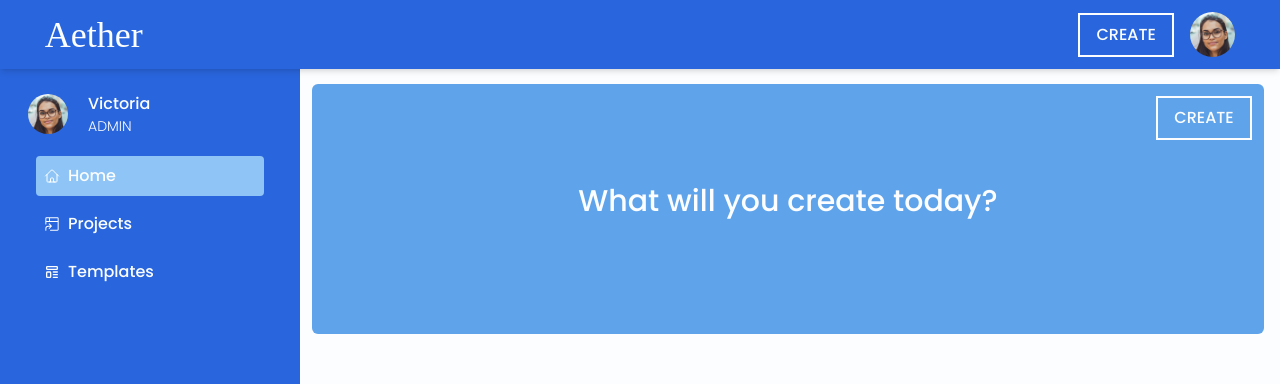
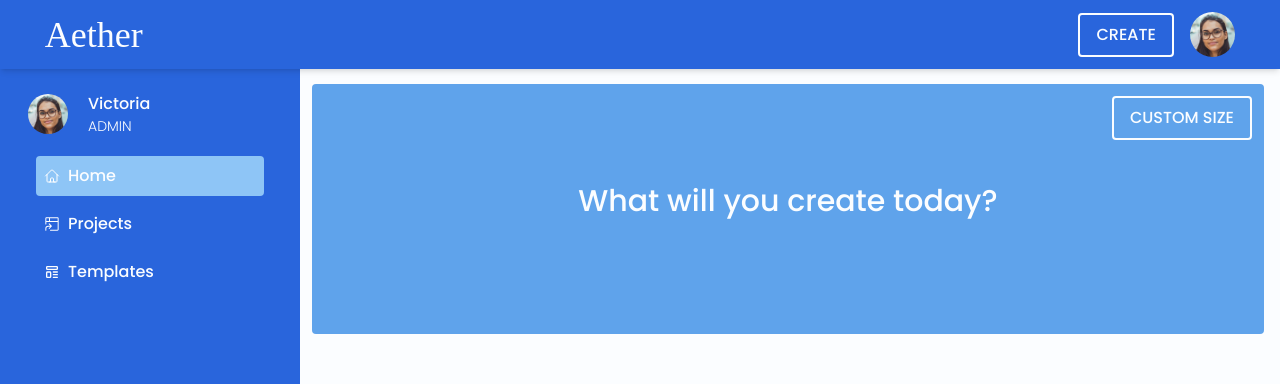
Before and after one commit to Nimira43/Aether, a React (Vite) app in the folder frontend/: page / in a window 1280 px wide. Shown: the top 384 px of the page. Built offline with nearby package versions, Linux system fonts and the light colour scheme; a web font is replaced by a local one.

Commit message:
Rounded button corners

```diff
--- a/frontend/src/components/Home.jsx
+++ b/frontend/src/components/Home.jsx
@@ -1,11 +1,11 @@
 const Home = () => {
   return (
     <div className='pt-1 pl-3'>
-      <div className='w-full centre h-[250px] bg-main-medium relative rounded-md overflow-hidden'>
+      <div className='w-full centre h-[250px] bg-main-medium relative rounded overflow-hidden'>
         <button
-          className='main-btn overflow-hidden absolute top-3 right-3'
+          className='main-btn px-4 overflow-hidden absolute top-3 right-3'
         >
-          Create
+          Custom Size
         </button>
 
         <div>
--- a/frontend/src/index.css
+++ b/frontend/src/index.css
@@ -50,7 +50,7 @@
 }
 
 .main-btn {
-  @apply py-2 w-24 text-center border-light border-2 text-light uppercase font-medium hover:bg-light hover:text-main hover-transition;
+  @apply py-2 rounded text-center border-light border-2 text-light uppercase font-medium hover:bg-light hover:text-main hover-transition;
 }
 
 .main-link {
--- a/frontend/src/pages/Layout.jsx
+++ b/frontend/src/pages/Layout.jsx
@@ -18,7 +18,7 @@ const Layout = () => {
             </div>
             <div className='relative centre gap-4'>
               <button
-                className='main-btn overflow-hidden'
+                className='main-btn w-24 overflow-hidden'
               >
                 Create
               </button>
```
